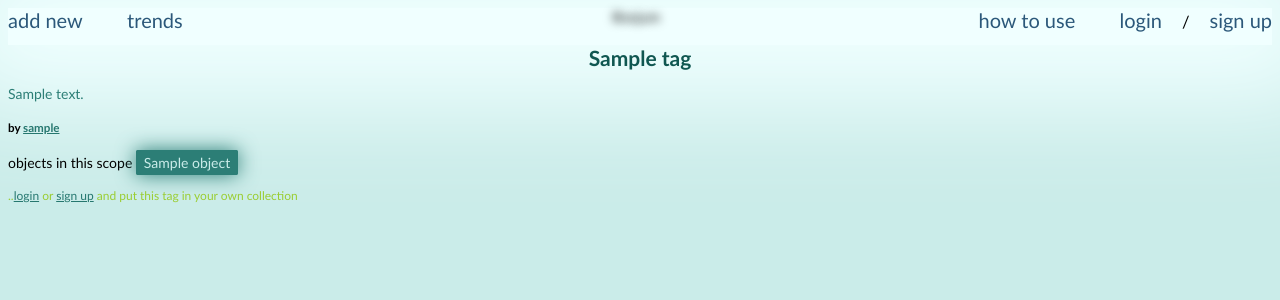
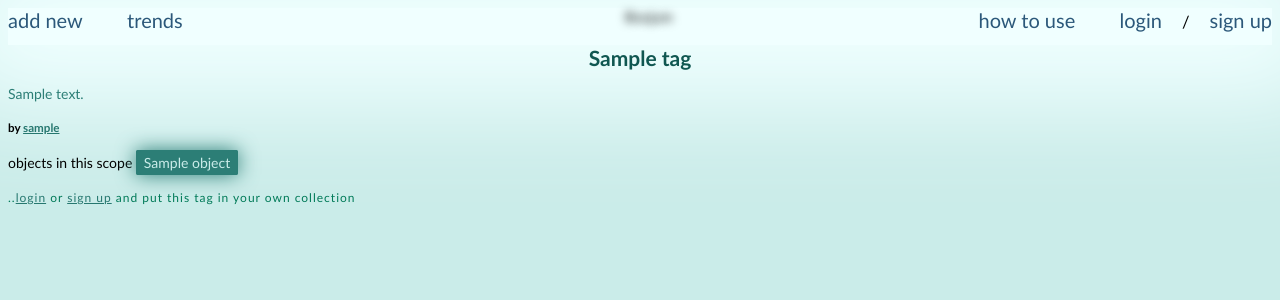
Before and after one commit to klapauciuz/boojum, a Flask app: page /tags/1 in a window 1280 px wide. Shown: the top 300 px of the page. Run offline with Flask 2, Linux system fonts and the light colour scheme; a database or web service that is not in the repository returns one stand-in record (values such as "Sample title"); some libraries are stand-ins or nearby versions.

Commit message:
no message

```diff
--- a/main.py
+++ b/main.py
@@ -153,23 +153,29 @@ def tag_page(tag):
 @app.route('/objects/add', methods=['POST'])
 def add_object_from_wiki():
     """New object add"""
-    if request.form['urlwiki'] == '':
-        print 'fromlastfm, url:', request.form['urllast']
-        r = requests.get(request.form['urllast'])
-        soup = BeautifulSoup(r.text)
-        name = re.sub(r'[\ \n]{2,}', '', soup.find("article", class_='artist-overview').find('h1').text)
-        description = soup.find('div', class_='wiki-text').text
-        source = request.form['urllast']
-        print name
-    else:
-        print 'fromwiki, url:', request.form['urlwiki']
-        r = requests.get(request.form['urlwiki'])
-        soup = BeautifulSoup(r.text)
-        name = soup.find("h1", class_="firstHeading").text
-        descriptions = soup.find("div", id='mw-content-text').find_all("p", recursive=False)
-        description = descriptions[0].text
-        source = request.form['urlwiki']
-
+    try:
+        if request.form['urlwiki'] == '':
+            print 'fromlastfm, url:', request.form['urllast']
+            r = requests.get(request.form['urllast'])
+            soup = BeautifulSoup(r.text)
+            name = re.sub(r'[\ \n]{2,}', '', soup.find("article", class_='artist-overview').find('h1').text)
+            description = soup.find('div', class_='wiki-text').text
+            source = request.form['urllast']
+            print name
+        else:
+            print 'fromwiki, url:', request.form['urlwiki']
+            r = requests.get(request.form['urlwiki'])
+            soup = BeautifulSoup(r.text)
+            name = soup.find("h1", class_="firstHeading").text
+            descriptions = soup.find("div", id='mw-content-text').find_all("p", recursive=False)
+            description = descriptions[0].text
+            source = request.form['urlwiki']
+    except:
+        flash('Wrong URL')
+        return '/tags/add'
+    if db.objects.find({'name': re.sub(r'(\n|\t)', '', name)}).limit(1).count() > 0:
+        response = '/objects/' + re.sub(r'(\n|\t)', '', name)
+        return response
     _id = objects.insert({'name': re.sub(r'(\n|\t)', '', name), 'description': description, 'tags': [], 'source': source})
     db.users.update({"username":session["username"]},
          {'$push': {
@@ -177,10 +183,11 @@ def add_object_from_wiki():
                   }
          }
          )
-    response = re.sub(r'(\n|\t)', '', name)
+    response = '/objects/' + re.sub(r'(\n|\t)', '', name)
     thanks_string = 'Done. Thank you for another new object, ' + session["username"]
     flash(thanks_string)
     return response
+
     # with open('wiki.html', 'w') as wiki:
     #     wiki.write(r.text.encode('utf-8'))
 
--- a/static/scripts/send.js
+++ b/static/scripts/send.js
@@ -51,10 +51,10 @@ $(document).ready(function(){
             data : postData,
             success:function(response) {
                 console.log(response);
-                window.location.replace("/objects/" + response);
+                window.location.replace(response);
             },
             error: function(err) {
-              console.log(JSON.stringify(err));
+                console.log(JSON.stringify(err));
             }
         });
     });
--- a/static/style.css
+++ b/static/style.css
@@ -410,7 +410,7 @@ textarea:focus{
 
 #catName {
     cursor: default;
-    margin-left: 34%;
+    margin-left: 35%;
     color: rgba(0, 0, 0, 0);
     text-shadow: 0 0 10px black;
     cursor: default;
@@ -531,3 +531,10 @@ li a {
     width: 117px;
     float: right;
 }
+
+.simple {
+    font-family: 'Calibri';
+    font-size: 12px;
+    color: rgb(1, 122, 88);
+    letter-spacing: 1px;
+}
--- a/templates/object.html
+++ b/templates/object.html
@@ -40,6 +40,6 @@ this object in scopes
 			<span id="add_obj" type="submit">add object to collection</span>
 		{% endif %}
 	{% else %}<br><br>
-	<span class='followstatus'>..<a href="/login">login</a> or <a href="/register">sign up</a> and put this object in your own collection</span>
+	<span class='simple'>..<a href="/login">login</a> or <a href="/register">sign up</a> and put this object in your own collection</span>
 {% endif %}
 {% endblock content %}
--- a/templates/tag.html
+++ b/templates/tag.html
@@ -25,7 +25,7 @@ objects in this scope
 		<span id="add_tag" type="submit">add tag to collection</span>
 	{% endif %}
 {% else %}
-<span class='followstatus'>..<a href="/login">login</a> or <a href="/register">sign up</a> and put this tag in your own collection</span>
+<span class='simple'>..<a href="/login">login</a> or <a href="/register">sign up</a> and put this tag in your own collection</span>
 </center>
 {% endif %}
 {% endblock content %}
```
